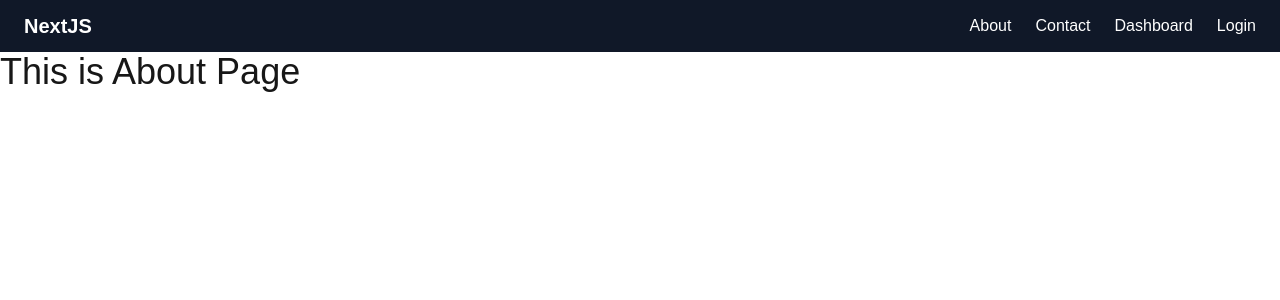
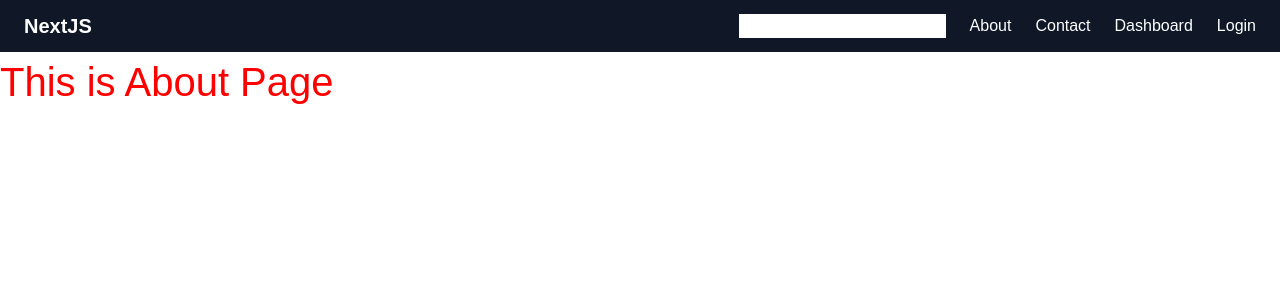
Before and after one commit to Nazmul5691/new-next-app, a Next.js app: page /about in a window 1280 px wide. Shown: the top 300 px of the page. Built offline with nearby package versions, Linux system fonts and the light colour scheme.

Commit message:
built-in-css-module

```diff
--- /dev/null
+++ b/src/app/(commonLayout)/about/About.module.css
@@ -0,0 +1,4 @@
+.text_style{
+    color: red;
+    font-size: 40px;
+}
--- a/src/app/(commonLayout)/about/page.tsx
+++ b/src/app/(commonLayout)/about/page.tsx
@@ -1,7 +1,9 @@
+import styles from './About.module.css'
+
 export default function AboutPage() {
     return (
         <div>
-            <h1 className="text-4xl">This is About Page </h1>
+            <h1 className={styles.text_style}>This is About Page </h1>
         </div>
     );
 }
--- /dev/null
+++ b/src/app/(commonLayout)/contact/Contact.module.css
@@ -0,0 +1,4 @@
+.text_style{
+    color: green;
+    font-size: 50px;
+}
--- a/src/app/(commonLayout)/contact/page.tsx
+++ b/src/app/(commonLayout)/contact/page.tsx
@@ -1,7 +1,9 @@
+import styles from './Contact.module.css'
+
 export default function ContactPage() {
     return (
         <div>
-            <h1 className="text-4xl">This is Contact Page </h1>
+            <h1 className={styles.text_style}>This is Contact Page </h1>
         </div>
     );
 }
--- a/src/components/Navbar.tsx
+++ b/src/components/Navbar.tsx
@@ -7,7 +7,10 @@ export default function Navbar() {
                 <Link href="/">NextJS</Link>
             </div>
 
-            <div className="fle space-x-6">
+            <div className="flex space-x-6">
+                <div>
+                    <input className="bg-white text-black" type="text" />
+                </div>
                 <Link href="/about" className="hover:text-gray-300">About</Link>
                 <Link href="/contact" className="hover:text-gray-300">Contact</Link>
                 <Link href="/dashboard" className="hover:text-gray-300">Dashboard</Link>
```
Also changed, not shown: src/app/(commonLayout)/template.tsx (renamed from src/app/(commonLayout)/layout.tsx).
